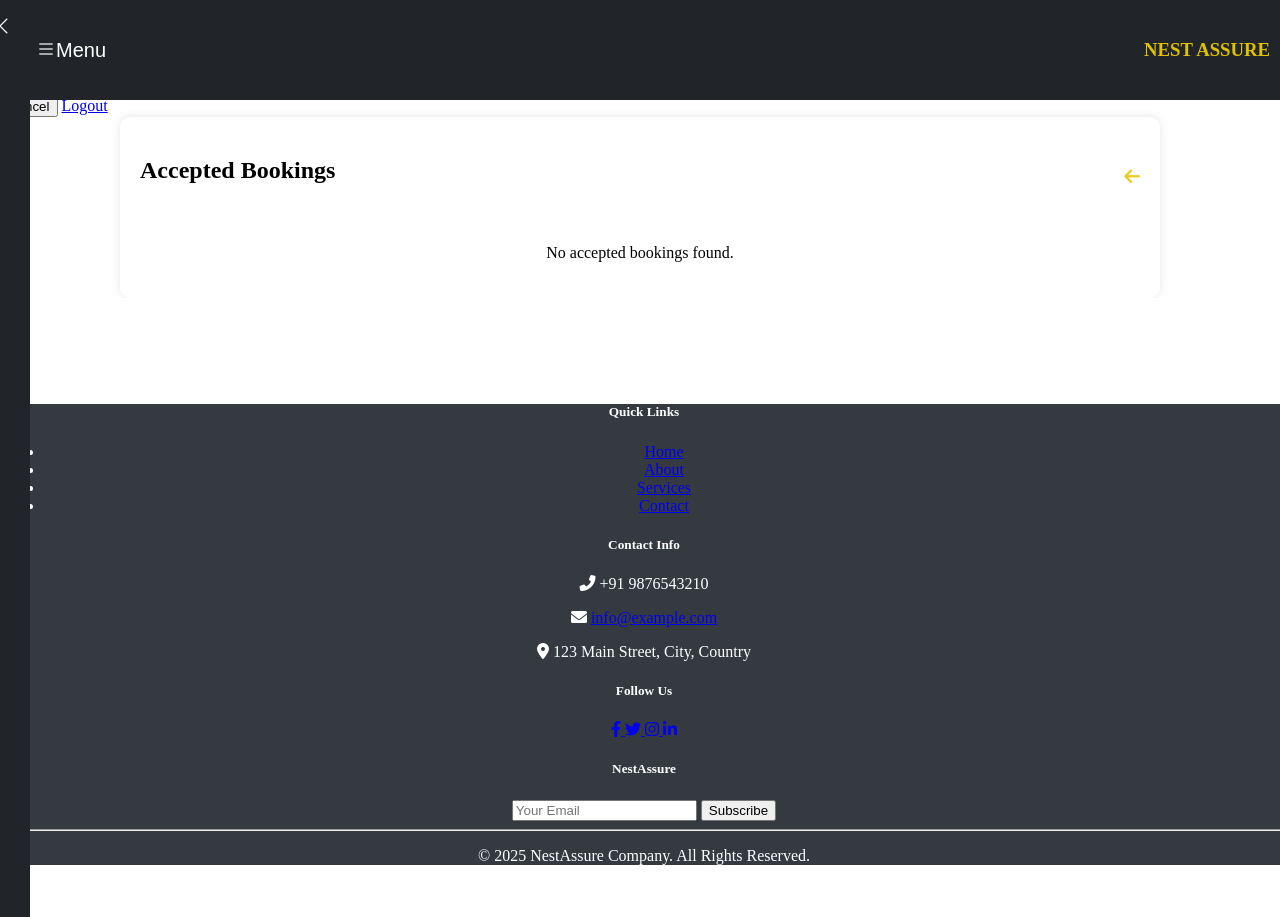
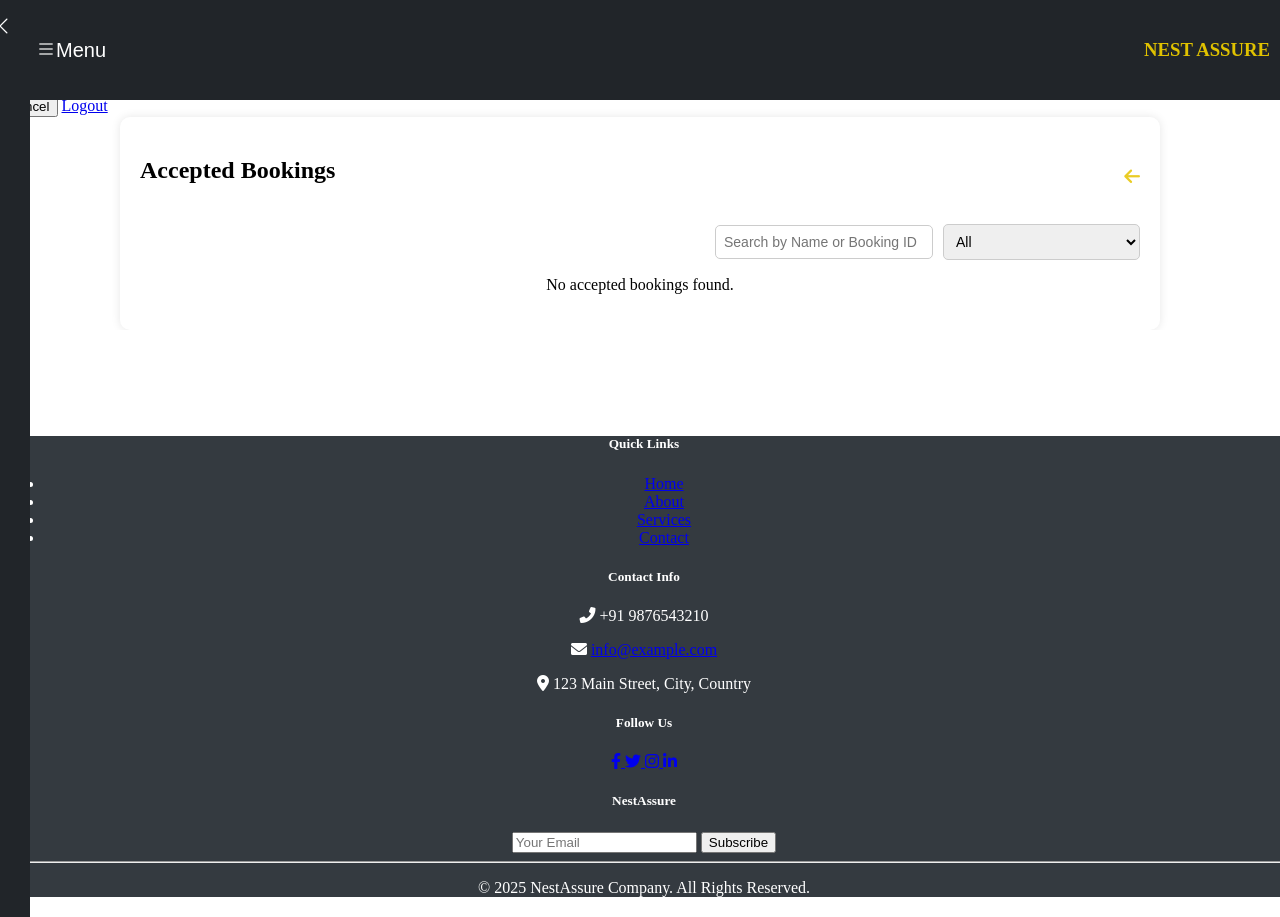
Before and after one commit to george-josephv/Project_nestassure, a Django app: template homecare/homecare_app/templates/myapp/worker_accepted_bookings.html in a window 1280 px wide. Run offline with Django 3.2, Linux system fonts and the light colour scheme; the template is opened without the code that fills it, so the values that code supplies are empty; some libraries are stand-ins or nearby versions.

Commit message:
cahange change comlete

```diff
--- a/homecare/homecare_app/templates/myapp/my_bookings.html
+++ b/homecare/homecare_app/templates/myapp/my_bookings.html
@@ -284,7 +284,7 @@
             <tbody>
                 {% for booking in bookings|dictsortreversed:"expected_date" %}
                 <tr>
-                    <td>{{ booking.worker.user.username }}</td>
+                    <td>{{ booking.worker.user.first_name }} {{ booking.worker.user.last_name }}</td>
                     <td>{{ booking.service.service_name }}</td>
                     <td>{{ booking.expected_date }}</td>
                     <td>
--- a/homecare/homecare_app/templates/myapp/payment_history.html
+++ b/homecare/homecare_app/templates/myapp/payment_history.html
@@ -119,8 +119,8 @@
                 <thead>
                     <tr>
                         <th>Booking ID</th>
+                        <th>Worker Name</th>
                         <th>Service</th>
-                        <th>Worker Name</th>
                         <th>Total Amount</th>
                         <th>Paid On</th>
                         <th>Status</th>
@@ -130,8 +130,8 @@
                     {% for payment in paid_payments %}
                     <tr>
                         <td>{{ payment.booking.booking_id }}</td>
+                        <td>{{ payment.booking.worker.user.first_name }} {{ payment.booking.worker.user.last_name }}</td>
                         <td>{{ payment.booking.service.service_name }}</td>
-                        <td>{{ payment.booking.worker.user.first_name }} {{ payment.booking.worker.user.last_name }}</td>
                         <td>₹{{ payment.total_amount }}</td>
                         <td>{{ current_date|date:"F d, Y" }}</td>
                         <td><span class="status-paid">Paid</span></td>
--- a/homecare/homecare_app/templates/myapp/worker_accepted_bookings.html
+++ b/homecare/homecare_app/templates/myapp/worker_accepted_bookings.html
@@ -6,7 +6,6 @@
     <title>Accepted Bookings</title>
     <link rel="stylesheet" href="https://cdnjs.cloudflare.com/ajax/libs/font-awesome/6.0.0/css/all.min.css">
     <style>
-
         body, html {
             height: 100%;
             margin: 0;
@@ -33,8 +32,28 @@
             display: flex;
             justify-content: space-between;
             align-items: center;
-    margin-bottom: 40px;
+            margin-bottom: 20px;
             width: 100%;
+        }
+
+        /* Filter Section */
+        .filters-container {
+            display: flex;
+            align-items: center;
+            gap: 10px;
+            justify-content: flex-end;
+            margin-bottom: 15px;
+        }
+
+        .filters-container input,
+        .filters-container select {
+            padding: 8px;
+            font-size: 14px;
+            border-radius: 5px;
+            border: 1px solid #ccc;
+        }
+        .filters-container input {
+            width: 200px;
         }
 
         .booking-card {
@@ -86,7 +105,6 @@
             color: #7a7373 !important;
         }
 
-
         .btn-back {
             border-radius: 5px;
             text-decoration: none !important;
@@ -100,7 +118,7 @@
         }
         .btn-back i {
             font-size: 18px;
-    color: rgb(234, 204, 37); /* Ensures visibility */
+            color: rgb(234, 204, 37);
         }
 
         .btn-back:hover i {
@@ -139,12 +157,10 @@
                 width: fit-content;
             }
         }
-
     </style>
 </head>
 <body>
 <div class="page-wrapper">
-        <!-- Logo Section -->
     {% include 'worker_dashmenu.html' %}
     <section class="acceptlist">
         <div class="containerr">
@@ -153,8 +169,18 @@
                 <a href="{% url 'worker_dashboard' %}" class="btn-back"><i class="fa fa-arrow-left"></i></a>
             </div>
 
+            <!-- Filter Section -->
+            <div class="filters-container">
+                <input type="text" id="searchInput" placeholder="Search by Name or Booking ID" onkeyup="filterBookings()">
+                <select id="paymentFilter" onchange="filterBookings()">
+                    <option value="all">All</option>
+                    <option value="submitted">Payment Form Submitted</option>
+                    <option value="pending">Payment Form Pending</option>
+                </select>
+            </div>
+
             {% for booking in accepted_bookings %}
-            <div class="booking-card">
+            <div class="booking-card" data-user-name="{{ booking.user.first_name }} {{ booking.user.last_name }}" data-payment="{% if booking.payment %}submitted{% else %}pending{% endif %}">
                 <div class="details">
                     <p><strong>Booking ID:</strong> {{ booking.booking_id }}</p>
                     <p><strong>Name:</strong> {{ booking.user.first_name }} {{ booking.user.last_name }}</p>
@@ -164,7 +190,6 @@
                     <p><strong>Email:</strong> {{ booking.user.email }}</p>
                 </div>
 
-                <!-- Payment Section -->
                 <div class="payment-container">
                     {% if booking.status|lower == "completed" %}
                         {% if booking.payment %}
@@ -184,5 +209,30 @@
         {% include 'footer.html' %}
     </section>
 </div>
+
+<!-- JavaScript for Filtering -->
+<script>
+    function filterBookings() {
+        let searchValue = document.getElementById("searchInput").value.toLowerCase();
+        let paymentFilter = document.getElementById("paymentFilter").value;
+        let bookings = document.querySelectorAll(".booking-card");
+
+        bookings.forEach(booking => {
+            let bookingID = booking.querySelector(".details p strong").nextSibling.textContent.trim().toLowerCase();
+            let userName = booking.getAttribute("data-user-name").toLowerCase();
+            let paymentStatus = booking.getAttribute("data-payment");
+
+            let matchesSearch = bookingID.includes(searchValue) || userName.includes(searchValue);
+            let matchesPayment = paymentFilter === "all" || paymentStatus === paymentFilter;
+
+            if (matchesSearch && matchesPayment) {
+                booking.style.display = "block";
+            } else {
+                booking.style.display = "none";
+            }
+        });
+    }
+</script>
+
 </body>
 </html>
```
Lines whose indentation alone changed are shown as unchanged.
